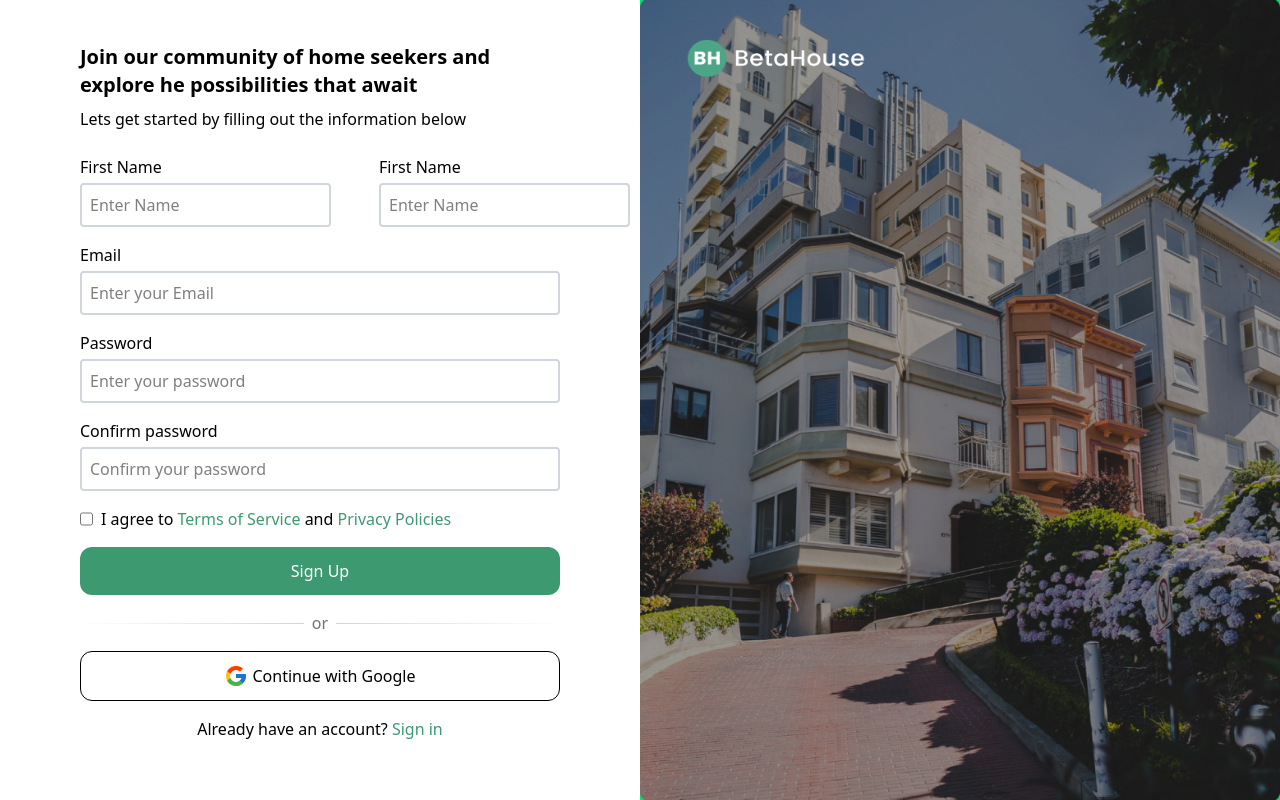
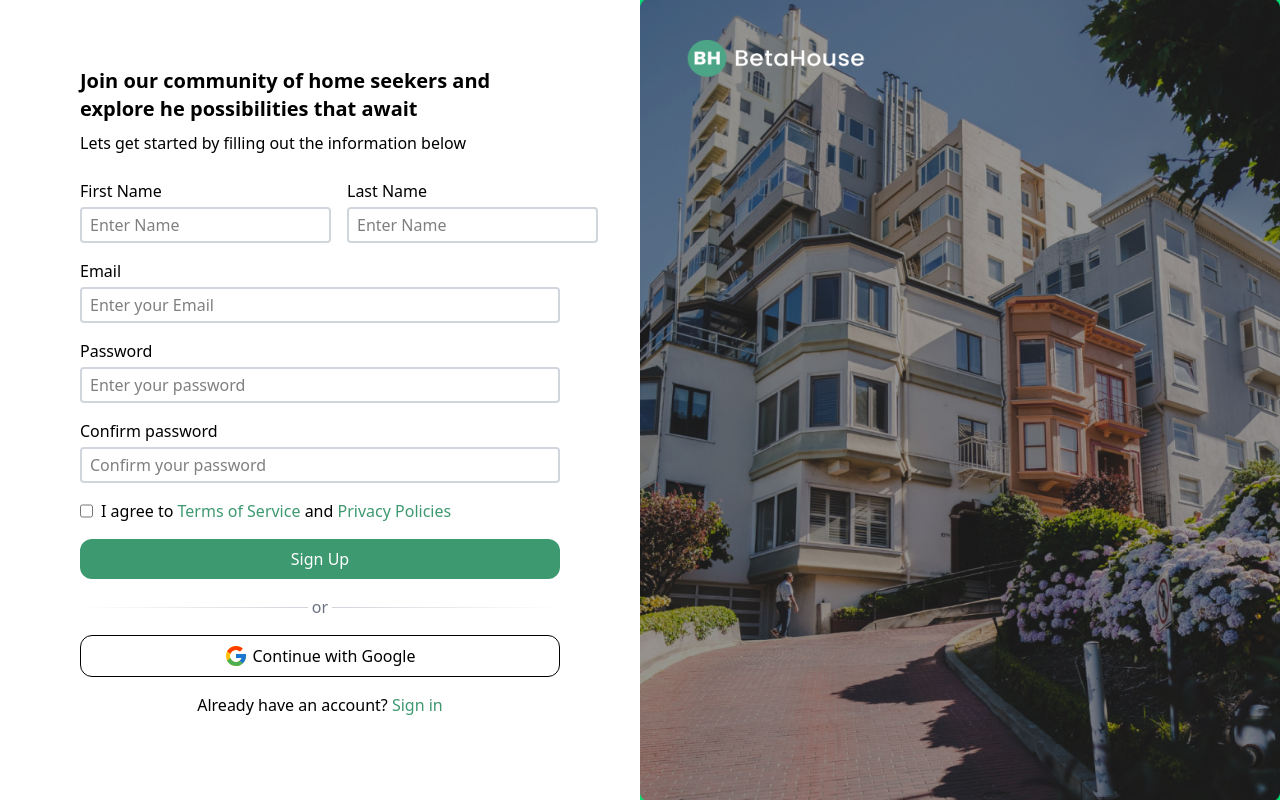
Before and after one commit to calebtdev/beta-house, a React (Vite) app: page /signup in a window 1280 px wide. Built offline with nearby package versions, Linux system fonts and the light colour scheme.

Commit message:
update on bet house frontend project

```diff
--- a/src/Pages/Signin.jsx
+++ b/src/Pages/Signin.jsx
@@ -4,39 +4,81 @@ import { FcGoogle } from "react-icons/fc";
 import { Navigate, useNavigate } from "react-router-dom";
 
 const Signin = () => {
-  const [wrongPassword, setwrongPassword] = useState();
+  const [wrongPassword, setwrongPassword] = useState("");
+  const [email, setEmail] = useState("");
+  const [password, setPassword] = useState("");
 
   const Navigate = useNavigate();
   const Signuproute = () => {
     Navigate("/signup");
     setwrongPassword("Kindly type in your correct password");
   };
+
+  const handleSubmit = async (e) => {
+    e.preventDefault();
+    console.log(email, password);
+    const clearEmail = email.trim();
+    const clearPassword = password.trim();
+
+    if (!clearEmail || !clearPassword) {
+      alert("Please fill in all fields");
+    }
+
+    if (password.length < 7) {
+      alert("Password must be at least 7 characters");
+    }
+
+    try {
+      const response = await fetch(
+        "http://localhost:4000/api/v1/user/register",
+        {
+          method: "POST",
+          headers: { "Content-Type": "application/json" },
+          body: JSON.stringify({
+            email: clearEmail,
+            password: clearPassword,
+          }),
+        }
+      );
+      const data = await response.json();
+
+      if (!response.ok) throw new Error(data.msg || "Something went wrong");
+      console.log("User loggedIn:", data);
+      navigate("/signup");
+    } catch (error) {}
+  };
+
   return (
     <section className="grid grid-cols-2 w-full max-w-[1450px] mx-auto">
       <div className="flex flex-col items-start justify-center px-[5rem] gap-2">
         <h1 className="text-xl font-bold">Welcome Back to BetaHouse</h1>
         <h3>Lets get started by filling out the information below</h3>
+
         <form
-          action=""
+          onSubmit={handleSubmit}
           className="flex flex-col gap-[1rem] py-[1rem] bg-red-00 w-full"
         >
           <div className="flex flex-col gap-1 w-full">
-            <label htmlFor="">Email</label>
+            <label>Email</label>
             <input
               type="text"
               className="border border-2 border-gray-300 rounded px-2 py-2"
               placeholder="Enter your Email"
+              value={email}
+              onChange={(e) => setEmail(e.target.value)}
             />
           </div>
           <div className="flex flex-col gap-1 w-full">
             <div className="flex flex-row justify-between">
-              <label htmlFor="">Password</label>
+              <label>Password</label>
               <span className="text-red-500">{wrongPassword}</span>
             </div>
             <input
-              type="text"
+              type="password"
               className="border border-2 border-gray-300 rounded px-2 py-2"
               placeholder="Enter your password"
+              value={password}
+              onChange={(e) => setPassword(e.target.value)}
             />
           </div>
           <div className="flex flex-row justify-between">
@@ -49,7 +91,10 @@ const Signin = () => {
             </div>
             <span className="text-red-500 cursor-pointer">Forgot Password</span>
           </div>
-          <button className="text-white bg-[#3D9970] py-3 rounded-xl cursor-pointer">
+          <button
+            className="text-white bg-[#3D9970] py-3 rounded-xl cursor-pointer"
+            type="submit"
+          >
             Sign In
           </button>
           <div className="flex items-center w-full gap-2">
--- a/src/Pages/Signup.jsx
+++ b/src/Pages/Signup.jsx
@@ -1,13 +1,89 @@
-import React from "react";
+import React, { useState } from "react";
 import signup from "../assets/images/signupimage.png";
 import { FcGoogle } from "react-icons/fc";
 import { Navigate, useNavigate } from "react-router-dom";
 
 const Signup = () => {
-  const Navigate = useNavigate();
+  const [loading, setLoading] = useState(false);
+  const [formData, setFormData] = useState({
+    firstName: "",
+    lastName: "",
+    email: "",
+    password: "",
+    confirmPassword: "",
+    passwordError: "",
+    checkbox: false,
+  });
+
+  const navigate = useNavigate();
   const signInRoute = () => {
-    Navigate("/signin");
+    navigate("/signin");
   };
+
+  const handleSubmit = async (e) => {
+    e.preventDefault();
+
+    if (formData.password.length < 7) {
+      setFormData({
+        ...formData,
+        passwordError: "Password legth must be at least 7",
+      });
+      return;
+    } else {
+      setFormData({ ...formData, passwordError: "" });
+    }
+
+    if (formData.password !== formData.confirmPassword) {
+      alert("Passwords do not match");
+      return;
+    }
+
+    if (
+      !formData.firstName.trim() ||
+      !formData.lastName.trim() ||
+      !formData.email.trim() ||
+      !formData.password.trim() ||
+      !formData.checkbox
+    ) {
+      alert("Kindly fill all fields appropriately");
+      return;
+    }
+
+    try {
+      setLoading(true);
+      console.log(
+        formData.firstName,
+        formData.lastName,
+        formData.email,
+        formData.password
+      );
+      const response = await fetch(
+        "http://localhost:4000/api/v1/user/register",
+        {
+          method: "POST",
+          headers: { "Content-Type": "application/json" },
+          body: JSON.stringify({
+            firstname: formData.firstName,
+            lastname: formData.lastName,
+            email: formData.email,
+            password: formData.password,
+          }),
+        }
+      );
+      const data = await response.json();
+
+      if (!response.ok) throw new Error(data.msg || "Something went wrong");
+      console.log("User registered:", data);
+      localStorage.setItem("token", data.data.token); // Redirect to dashboard or home
+      alert("registered successfully");
+      navigate("/signin");
+    } catch (error) {
+      setFormData({ ...formData, passwordError: error.message });
+    } finally {
+      setLoading(false); // re-enable button after request
+    }
+  };
+
   return (
     <section className="grid grid-cols-2 w-full max-w-[1450px] mx-auto">
       <div className="flex flex-col items-start justify-center px-[5rem] gap-2">
@@ -16,56 +92,85 @@ const Signup = () => {
           await
         </h1>
         <h3>Lets get started by filling out the information below</h3>
+
         <form
-          action=""
+          onSubmit={handleSubmit}
           className="flex flex-col gap-[1rem] py-[1rem] bg-red-00 w-full"
         >
-          <div className="flex flex-row gap-[3rem] w-full">
+          <div className="flex flex-row gap-[1rem] w-full">
             <div className="flex flex-col gap-1 w-full">
-              <label htmlFor="">First Name</label>
+              <label>First Name</label>
               <input
                 type="text"
-                className="border border-2 border-gray-300 rounded px-2 py-2"
+                className="border border-2 border-gray-300 rounded px-2 py-1"
                 placeholder="Enter Name"
+                value={formData.firstName}
+                onChange={(e) =>
+                  setFormData({ ...formData, firstName: e.target.value })
+                }
               />
             </div>
             <div className="flex flex-col gap-1 w-full">
-              <label htmlFor="">First Name</label>
+              <label>Last Name</label>
               <input
                 type="text"
-                className="border border-2 border-gray-300 rounded px-2 py-2"
+                className="border border-2 border-gray-300 rounded px-2 py-1"
                 placeholder="Enter Name"
+                value={formData.lastName}
+                onChange={(e) =>
+                  setFormData({ ...formData, lastName: e.target.value })
+                }
               />
             </div>
           </div>
           <div className="flex flex-col gap-1 w-full">
             <label htmlFor="">Email</label>
             <input
-              type="text"
-              className="border border-2 border-gray-300 rounded px-2 py-2"
+              type="email"
+              className="border border-2 border-gray-300 rounded px-2 py-1"
               placeholder="Enter your Email"
+              value={formData.email}
+              onChange={(e) =>
+                setFormData({ ...formData, email: e.target.value })
+              }
             />
           </div>
           <div className="flex flex-col gap-1 w-full">
-            <label htmlFor="">Password</label>
+            <div className="flex flex-row justify-between">
+              <label htmlFor="">Password</label>
+              <span className="text-red-500">{formData.passwordError}</span>
+            </div>
+
             <input
-              type="text"
-              className="border border-2 border-gray-300 rounded px-2 py-2"
+              type="password"
+              className="border border-2 border-gray-300 rounded px-2 py-1"
               placeholder="Enter your password"
+              value={formData.password}
+              onChange={(e) =>
+                setFormData({ ...formData, password: e.target.value })
+              }
             />
           </div>
           <div className="flex flex-col gap-1 w-full">
             <label htmlFor="">Confirm password</label>
             <input
-              type="text"
-              className="border border-2 border-gray-300 rounded px-2 py-2"
+              type="password"
+              className="border border-2 border-gray-300 rounded px-2 py-1"
               placeholder="Confirm your password"
+              value={formData.confirmPassword}
+              onChange={(e) =>
+                setFormData({ ...formData, confirmPassword: e.target.value })
+              }
             />
           </div>
           <div className="flex flex-row gap-2">
             <input
               type="checkbox"
-              className="focus:bg-[#3D9970] focus:text-red-100"
+              className="accent-green-700 text-white"
+              value={formData.checkbox}
+              onChange={(e) =>
+                setFormData({ ...formData, checkbox: e.target.checked })
+              }
             />
             <h6>
               I agree to{" "}
@@ -78,10 +183,14 @@ const Signup = () => {
               </span>{" "}
             </h6>
           </div>
-          <button className="text-white bg-[#3D9970] py-3 rounded-xl cursor-pointer">
-            Sign Up
+          <button
+            className="text-white bg-[#3D9970] py-2 rounded-xl cursor-pointer"
+            type="submit"
+            disabled={loading}
+          >
+            {loading ? "Submitting..." : "Sign Up"}
           </button>
-          <div className="flex items-center w-full gap-2">
+          <div className="flex items-center w-full gap-1">
             {/* Left HR */}
             <div className="flex-1 h-px bg-gradient-to-l from-gray-300 to-transparent"></div>
 
@@ -93,7 +202,7 @@ const Signup = () => {
             <div className="flex-1 h-px bg-gradient-to-r from-gray-300 to-transparent"></div>
           </div>
 
-          <button className="text-black bg-white border py-3 rounded-xl flex items-center justify-center gap-1 cursor-pointer">
+          <button className="text-black bg-white border py-2 rounded-xl flex items-center justify-center gap-1 cursor-pointer">
             <FcGoogle size={24} />
             Continue with Google
           </button>
```
